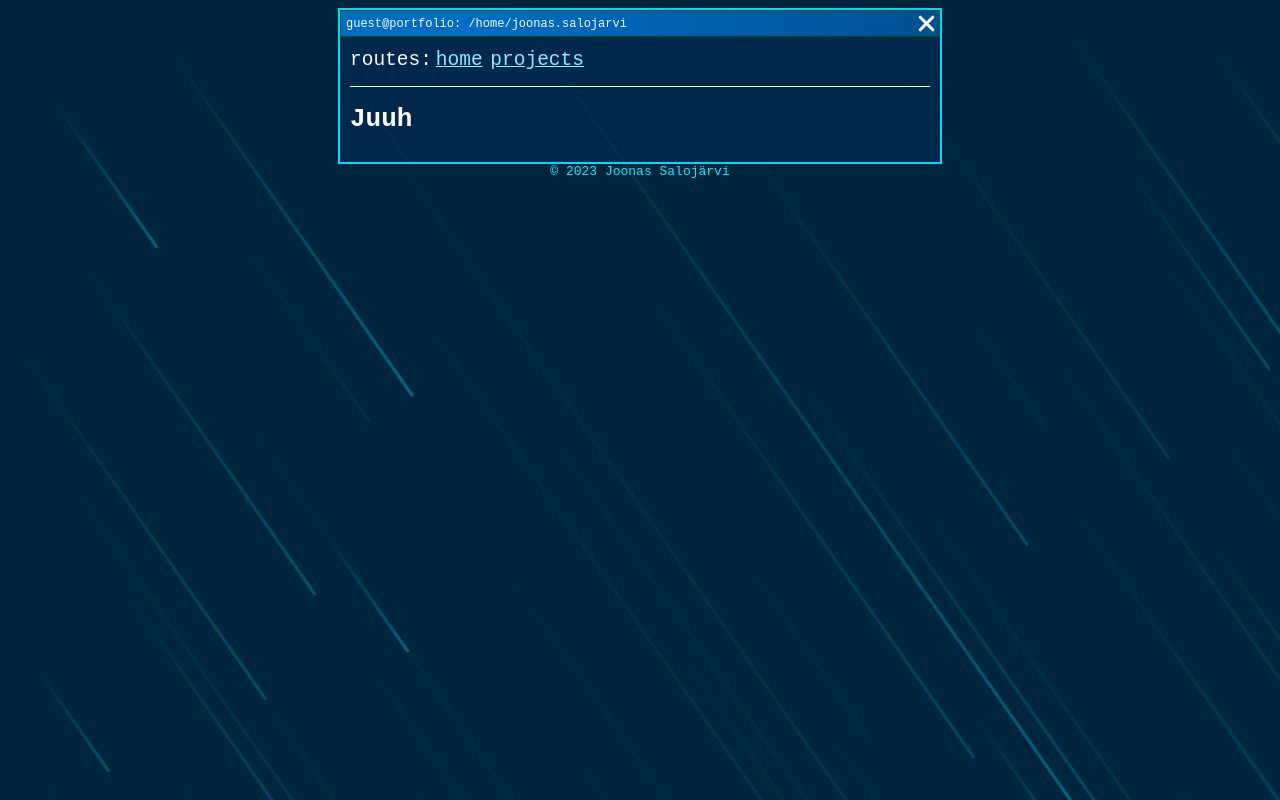
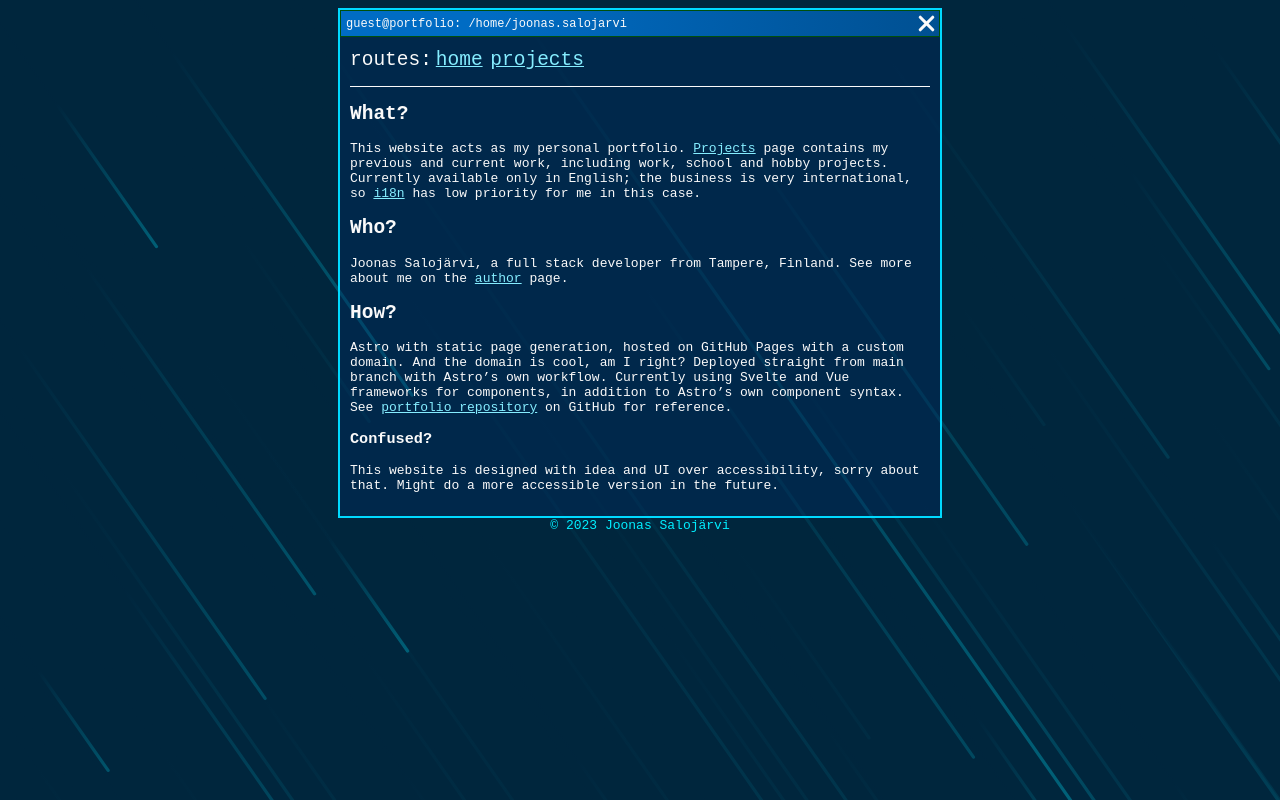
Before and after one commit to joonas175/joonas175.github.io, an Astro site: page / in a window 1280 px wide. Built offline with nearby package versions, Linux system fonts and the light colour scheme; Astro itself is replaced by a stand-in of ours.

Commit message:
Add initial home page

```diff
--- a/src/pages/index.md
+++ b/src/pages/index.md
@@ -4,4 +4,18 @@ title: joonas.codes
 author: Joonas Salojärvi
 pageRoute: [ home ]
 ---
-# Juuh
+## What?
+This website acts as my personal portfolio. [Projects](/projects) page contains my previous and current work, including
+work, school and hobby projects. Currently available only in English; the business is very international, so
+[i18n](https://en.wikipedia.org/wiki/Internationalization_and_localization) has low priority for me in this case.
+
+## Who?
+Joonas Salojärvi, a full stack developer from Tampere, Finland. See more about me on the [author](/author) page.
+
+## How?
+Astro with static page generation, hosted on GitHub Pages with a custom domain. And the domain is cool, am I right? Deployed straight
+from main branch with Astro's own workflow. Currently using Svelte and Vue frameworks for components, in addition to Astro's own component
+syntax. See [portfolio repository](https://github.com/joonas175/portfolio) on GitHub for reference.
+
+### Confused?
+This website is designed with idea and UI over accessibility, sorry about that. Might do a more accessible version in the future.
```
